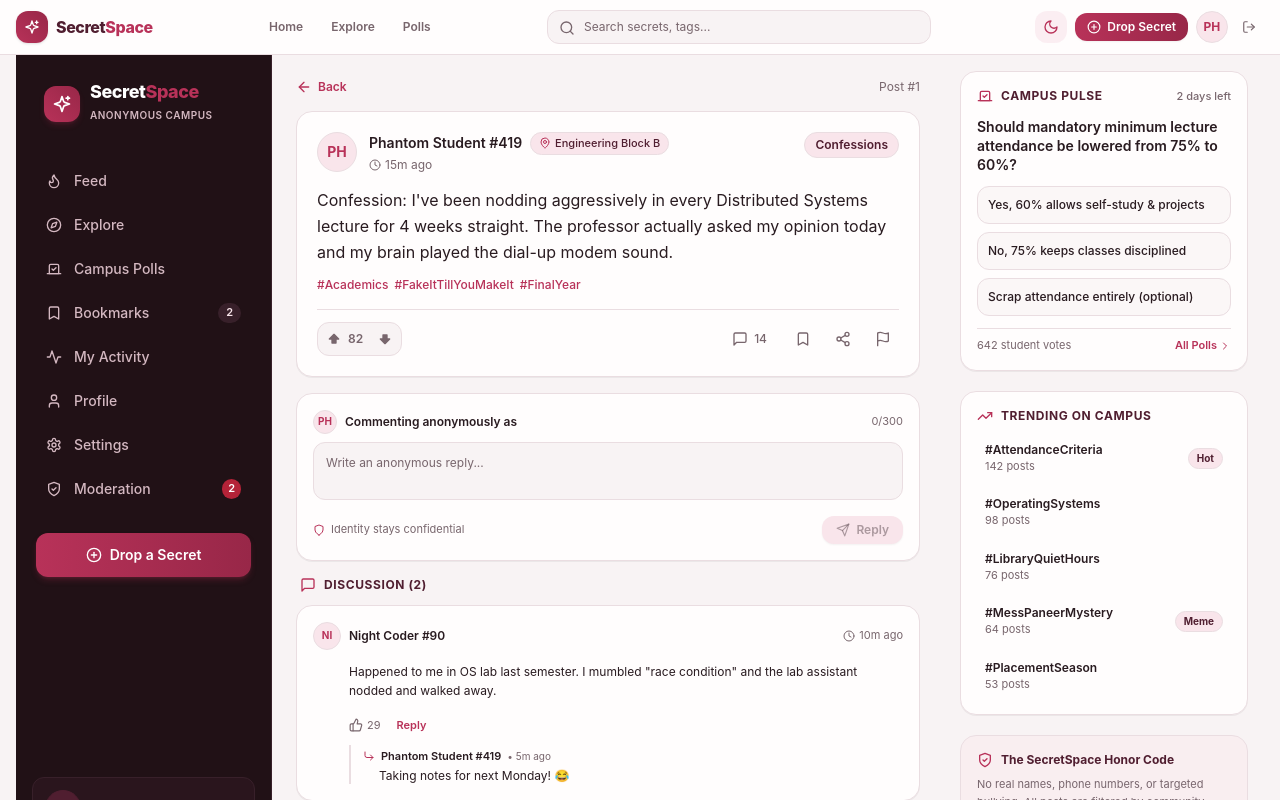
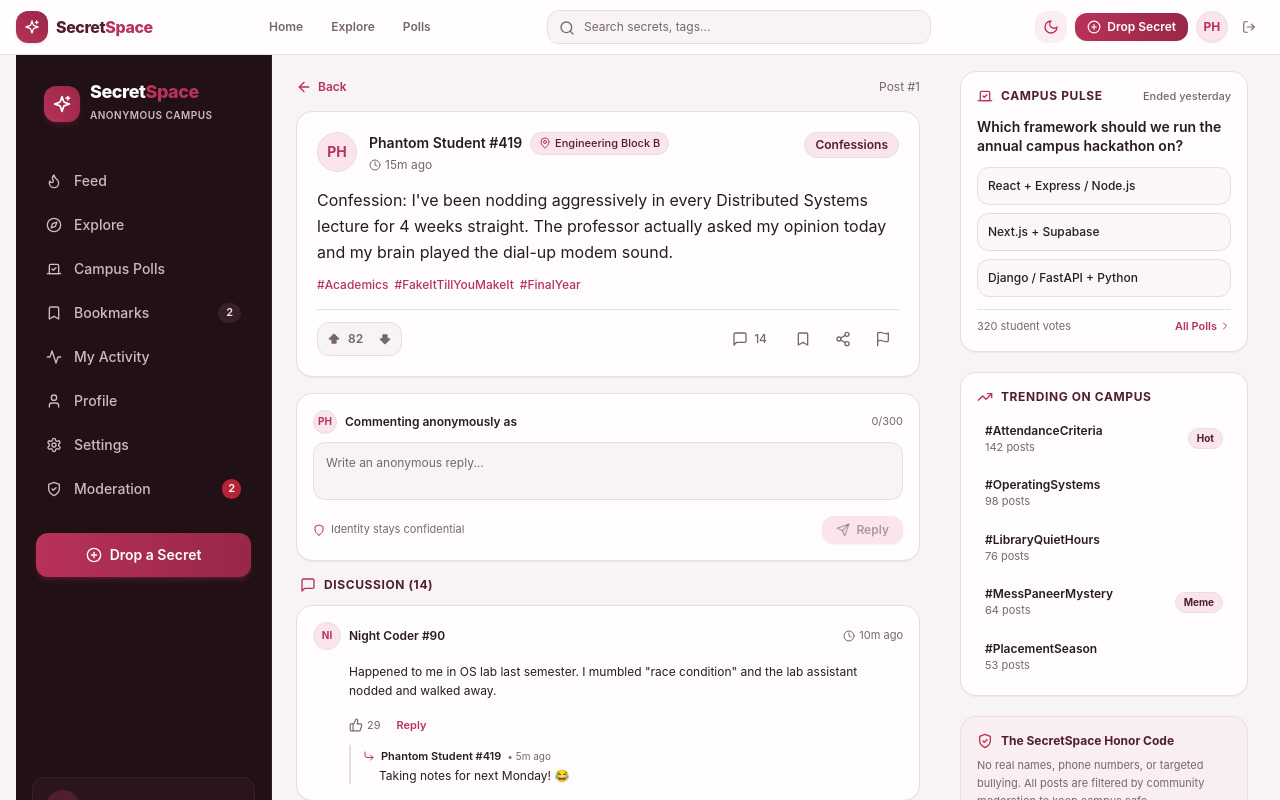
Before and after one commit to muskanji1007-lang/SecretSpace-BugBounty-, a React (Vite) app in the folder client/: page /post/post-1 in a window 1280 px wide. Shown: the top 800 px of the page. Built offline with nearby package versions, Linux system fonts and the light colour scheme; no server answers; sample sign-in values are in the browser's storage.

Commit message:
fix: ensure Bug 5 and Bug 13 visually reproduce according to bug bounty report

```diff
--- a/client/src/components/layout/RightSidebar.jsx
+++ b/client/src/components/layout/RightSidebar.jsx
@@ -13,7 +13,7 @@ const TRENDING_TOPICS = [
 
 export default function RightSidebar() {
   const { polls, votePoll } = useApp();
-  const activePoll = polls.find((p) => p.status === 'active') || polls[0];
+  const activePoll = polls.find((p) => p.status === 'closed') || polls[0];
 
   return (
     <aside className="w-80 shrink-0 hidden xl:block space-y-5 p-4 sticky top-0 h-screen overflow-y-auto scrollbar-none [scrollbar-width:none] [-ms-overflow-style:none] [&::-webkit-scrollbar]:hidden">
--- a/client/src/pages/PostDetailsPage.jsx
+++ b/client/src/pages/PostDetailsPage.jsx
@@ -25,6 +25,7 @@ export default function PostDetailsPage() {
   const [activeReplyId, setActiveReplyId] = useState(null);
   const [replyText, setReplyText] = useState('');
   const [upvotedComments, setUpvotedComments] = useState(new Set());
+  const [commentCountDelta, setCommentCountDelta] = useState(0);
 
   const post = posts.find((p) => p.id === id);
 
@@ -52,6 +53,7 @@ export default function PostDetailsPage() {
     e.preventDefault();
     if (!commentText.trim()) return;
     addComment(post.id, commentText.trim());
+    setCommentCountDelta(0);
     setCommentText('');
   };
 
@@ -132,6 +134,7 @@ export default function PostDetailsPage() {
                   type="button"
                   onClick={() => {
                     setCommentText('');
+                    setCommentCountDelta((prev) => prev - 1);
                     if (post.comments) {
                       post.commentCount = Math.max(0, (post.commentCount || post.comments.length) - 1);
                     }
@@ -162,7 +165,7 @@ export default function PostDetailsPage() {
         <div className="flex items-center gap-2 px-1">
           <MessageSquare className="w-4 h-4 text-primary" />
           <h3 className="font-bold text-xs uppercase tracking-wider text-deep">
-            Discussion ({post.comments ? post.comments.length : 0})
+            Discussion ({Math.max(0, (post.commentCount || (post.comments ? post.comments.length : 0)) + commentCountDelta)})
           </h3>
         </div>
 
```
